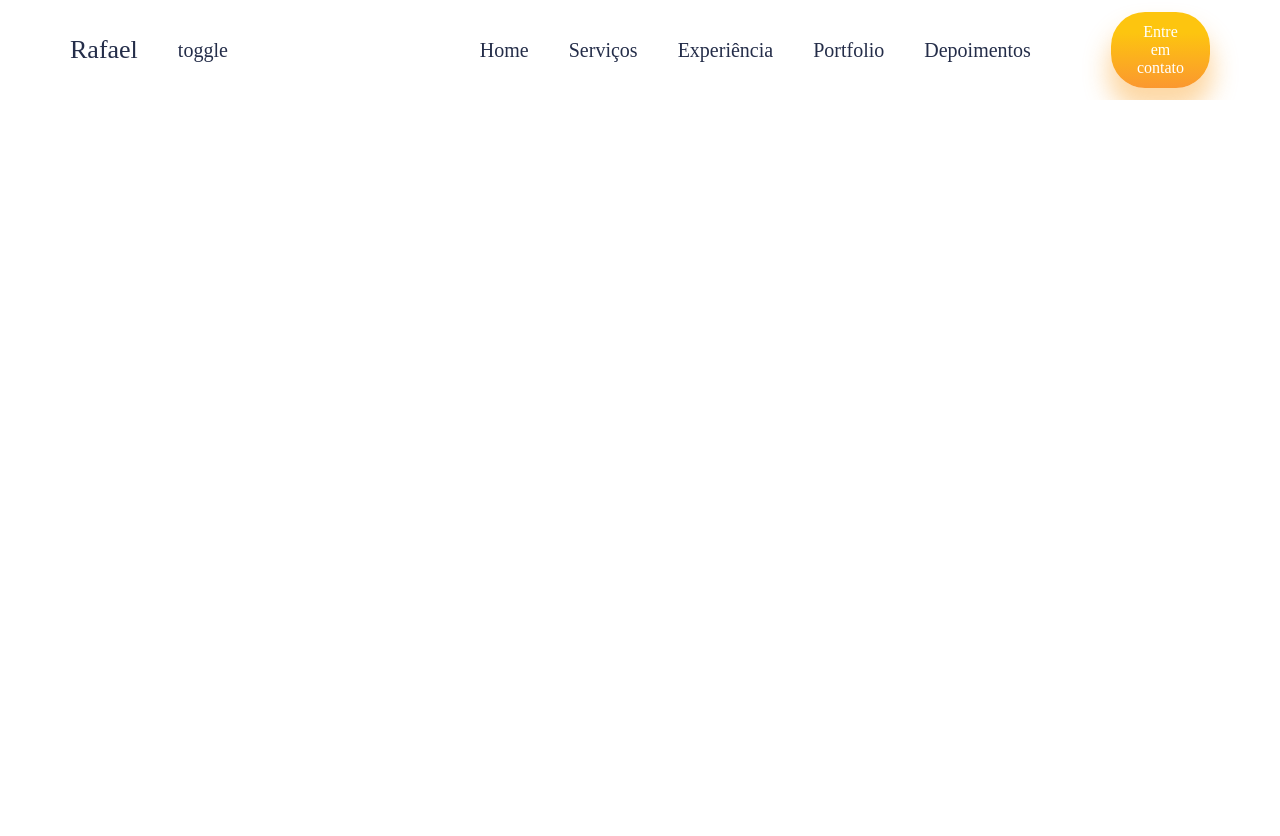
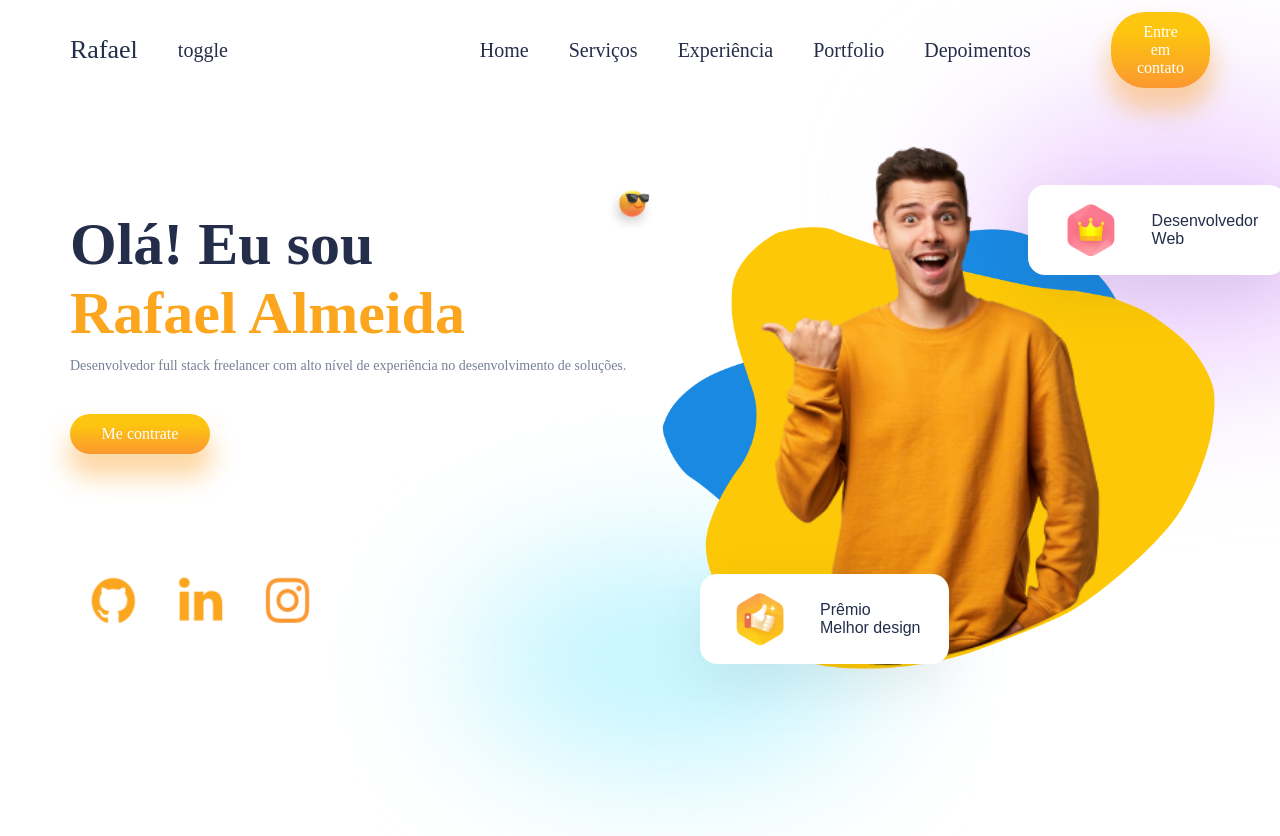
Before and after one commit to rafaelrodrigopa/portfolio, a React (Create React App) app: page / in a window 1280 px wide. Before the commit the page ends 800 px from the top, so only its background shows below. Built offline with nearby package versions, Linux system fonts and the light colour scheme; a web font is replaced by a local one.

Commit message:
Criando e configurando a Intro

```diff
--- a/src/App.js
+++ b/src/App.js
@@ -1,10 +1,12 @@
 import Navbar from "./Components/Navbar/Navbar";
 import './App.css';
+import Intro from "./Components/Intro/Intro";
 
 function App() {
   return (
     <div className="App">
       <Navbar/>
+      <Intro/>
     </div>
   );
 }
--- /dev/null
+++ b/src/Components/FloatingDiv/FloatingDiv.css
@@ -0,0 +1,36 @@
+.floatingdiv{
+    justify-content: space-around;
+    display: flex;
+    background: white;
+    box-shadow: var(--boxShadow);
+    border-radius: 17px;
+    align-items: center;
+    padding: 0px 28px 0px 0px;
+    height: 4.5rem;
+}
+.floatingdiv>img{
+    transform: scale(0.4);
+}
+.floatingdiv>span{
+    font-family: sans-serif;
+    font-size: 16px;
+}
+.i-right>:nth-child(4){
+    transform: scale(0.2);
+    top: -19%;
+    left: -24%;
+    border-radius: 50%;
+    padding: 0;
+}
+.blur{
+    position: absolute;
+    width: 22rem;
+    height: 14rem;
+    border-radius: 50%;
+    background: #edd0ff;
+    filter: blur(212px);
+    z-index: -9;
+    top: -18%;
+    left: 56%;
+    filter: blur(72px);
+}
--- /dev/null
+++ b/src/Components/FloatingDiv/FloatingDiv.jsx
@@ -0,0 +1,16 @@
+import React from 'react';
+import './FloatingDiv.css'
+
+const FloatingDiv = ({image, txt1, txt2}) => {
+    return (
+        <div className="floatingdiv">
+            <img src={image} alt="" />
+            <span>
+                {txt1}
+                <br />
+                {txt2}
+            </span>
+        </div>
+    )
+}
+export default FloatingDiv
--- /dev/null
+++ b/src/Components/Intro/Intro.css
@@ -0,0 +1,69 @@
+.intro{
+    display: flex;
+    height: 77vh;
+    margin-top: 6rem;
+}
+.i-left{
+    display: flex;
+    position: relative;
+    flex: 1;
+    flex-direction: column;
+    gap: 2rem;
+}
+.i-name{
+    display: flex;
+    flex-direction: column;
+}
+.i-name>:nth-child(1){
+    color: var(--black);
+    font-weight: bold;
+    font-size: 3rem;
+}
+.i-name>:nth-child(2){
+    color: var(--orange);
+    font-weight: bold;
+    font-size: 3rem;
+}
+.i-name>:nth-child(3){
+    font-weight: 100;
+    font-size: 14px;
+    color: var(--gray);
+    margin-top: 10px;
+}
+.i-button{
+    width: 7rem;
+    height: 2rem;
+}
+.i-icons{
+    margin-top: 3rem;
+    display: flex;
+    gap: 0rem;
+}
+.i-icons>*{
+    transform: scale(0.5);
+}
+.i-icons>*:hover{
+    cursor: pointer;
+}
+.i-right{
+    flex: 1;
+    position: relative;
+}
+.i-right>*{
+    position: absolute;
+    z-index: 1;
+}
+.i-right>:nth-child(1){
+    transform: scale(0.69);
+    left: -15%;
+    top: -9%;
+}
+.i-right>:nth-child(2){
+    top: -4.6rem;
+    transform: scale(0.67);
+    left: -3rem;
+}
+.i-right>:nth-child(3){
+    transform: scale(1.4);
+    left: 28%;
+}
--- /dev/null
+++ b/src/Components/Intro/Intro.jsx
@@ -0,0 +1,58 @@
+import React from "react";
+import './Intro.css'
+import Github from '../../img/github.png'
+import LinkedIn from '../../img/linkedin.png'
+import Instagram from '../../img/instagram.png'
+import Vector1 from '../../img/Vector1.png'
+import Vector2 from '../../img/Vector2.png'
+import boy from '../../img/boy.png'
+import thumbup from '../../img/thumbup.png'
+import Crown from '../../img/crown.png'
+import glassesimoji from '../../img/glassesimoji.png'
+import FloatingDiv from "../FloatingDiv/FloatingDiv";
+
+const Intro = () => {
+    return (
+        <div className="intro">
+            <div className="i-left">
+                <div className="i-name">
+                    <span>Olá! Eu sou</span>
+                    <span>Rafael Almeida</span>
+                    <span>Desenvolvedor full stack freelancer com alto nível de experiência no desenvolvimento de soluções.</span>
+                </div>
+                <button className="button i-button">
+                Me contrate
+            </button>
+
+            <div className="i-icons">
+                <a href=""><img src={Github} alt="icone github" /></a>
+                <a href=""><img src={LinkedIn} alt="icone linkedin" /></a>
+                <a href=""><img src={Instagram} alt="icone instagram" /></a>
+            </div>
+
+            </div>
+            <div className="i-right">
+
+                <img src={Vector1} alt="" />
+                <img src={Vector2} alt="" />
+                <img src={boy} alt="" />
+
+                <img src={glassesimoji} alt="" />
+
+                <div style={{top: '-4%',left: '68%'}}>
+                    <FloatingDiv image={Crown} txt1='Desenvolvedor' txt2='Web'/>
+                </div>
+
+                <div style={{top: '18.2rem',left: '3rem'}}>
+                    <FloatingDiv image={thumbup} txt1='Prêmio' txt2='Melhor design'/>
+                </div>
+
+                {/* blur divs */}
+                <div className="blur" style={{background: "rgb(238 210 255)"}}></div>
+                <div className="blur" style={{background: '#c1f5ff',top: '17rem',width: '21rem', height: '11rem', left: '-9rem'}}></div>
+
+            </div>
+        </div>
+    )
+}
+export default Intro
```
